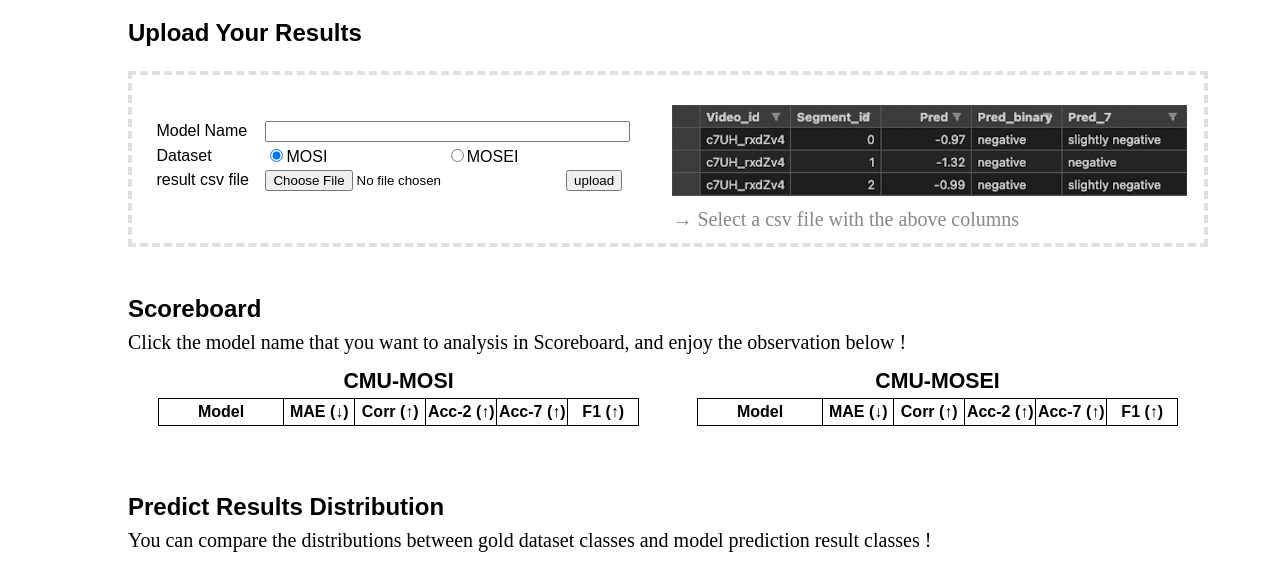
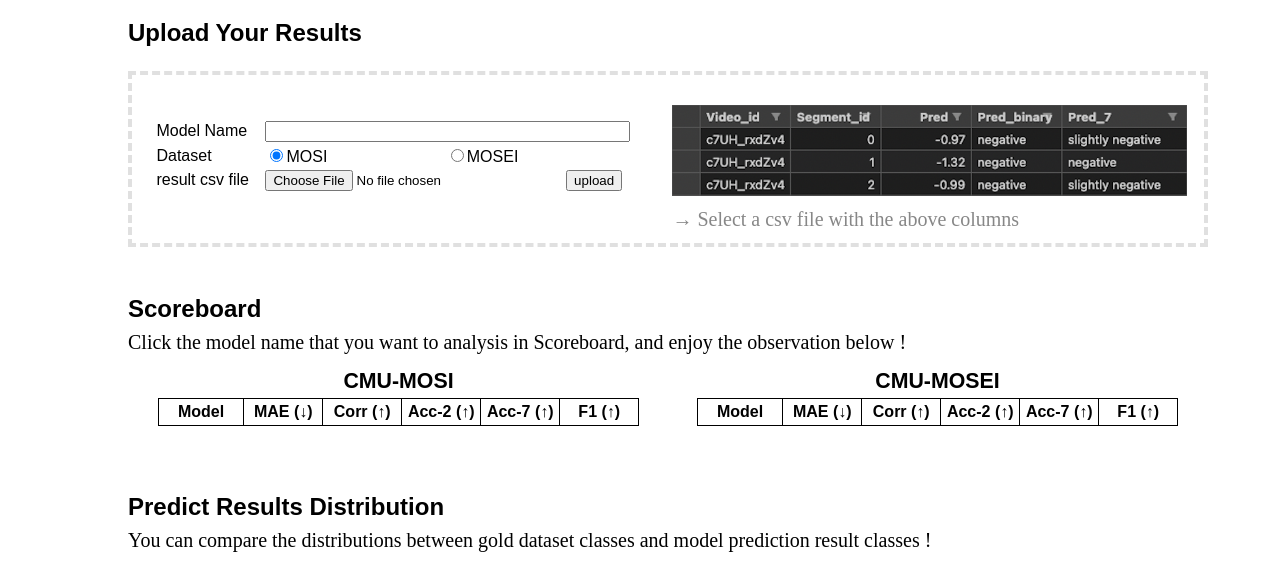
Before and after one commit to SoyeonHH/ICME2022-Demo, a website: page analysis.html in a window 1280 px wide. Shown: the part 162-723 px from the top of the page. Drawn offline with Linux system fonts and the light colour scheme; no server answers; a web font is replaced by a local one.

Commit message:
Fix stylesheet

```diff
--- a/style/analysis.css
+++ b/style/analysis.css
@@ -121,14 +121,14 @@
 }
 
 #mosei-table table tr td, #mosi-table table tr td {
-  min-width: 68px;
+  min-width: 76px;
   border: 1px solid #000000;
   padding-top: 4px;
   padding-bottom: 4px;
 }
 
 #mosei-table table tr td:first-child, #mosi-table table tr td:first-child {
-  width: 50% !important;
+  width: 40% !important;
   padding-top: 4px;
   padding-bottom: 4px;
 }
```
